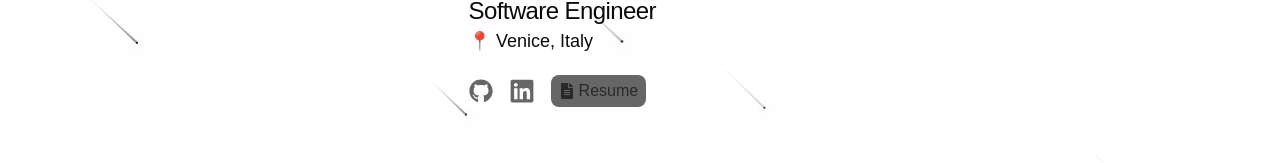
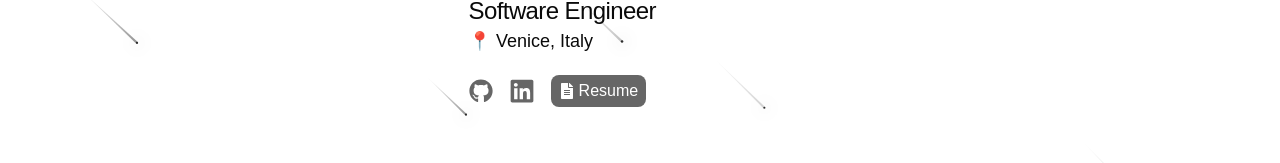
Before and after one commit to mattiacerutti/portfolio, a Next.js app: page / in a window 1280 px wide. Shown: the part 373-536 px from the top of the page. Built offline with nearby package versions, Linux system fonts and the light colour scheme.

Commit message:
fix: fix resume button colors

```diff
--- a/src/sections/hero.tsx
+++ b/src/sections/hero.tsx
@@ -54,7 +54,7 @@ export default function Hero() {
             href="/resume.pdf"
             target="_blank"
             rel="noopener noreferrer"
-            className="items-center transition-colors hover:text-[var(--button-hover-text)] hover:bg-[var(--button-hover-bg)] duration-400 flex gap-1 px-2 py-1 text-[var(--button-text)] bg-[var(--button-bg)] rounded-lg"
+            className="items-center transition-colors hover:!text-[var(--button-hover-text)] hover:!bg-[var(--button-hover-bg)] duration-400 flex gap-1 px-2 py-1 !text-[var(--button-text)] !bg-[var(--button-bg)] rounded-lg"
           >
             <FaFileAlt className="w-4 h-4" />
             Resume
```
